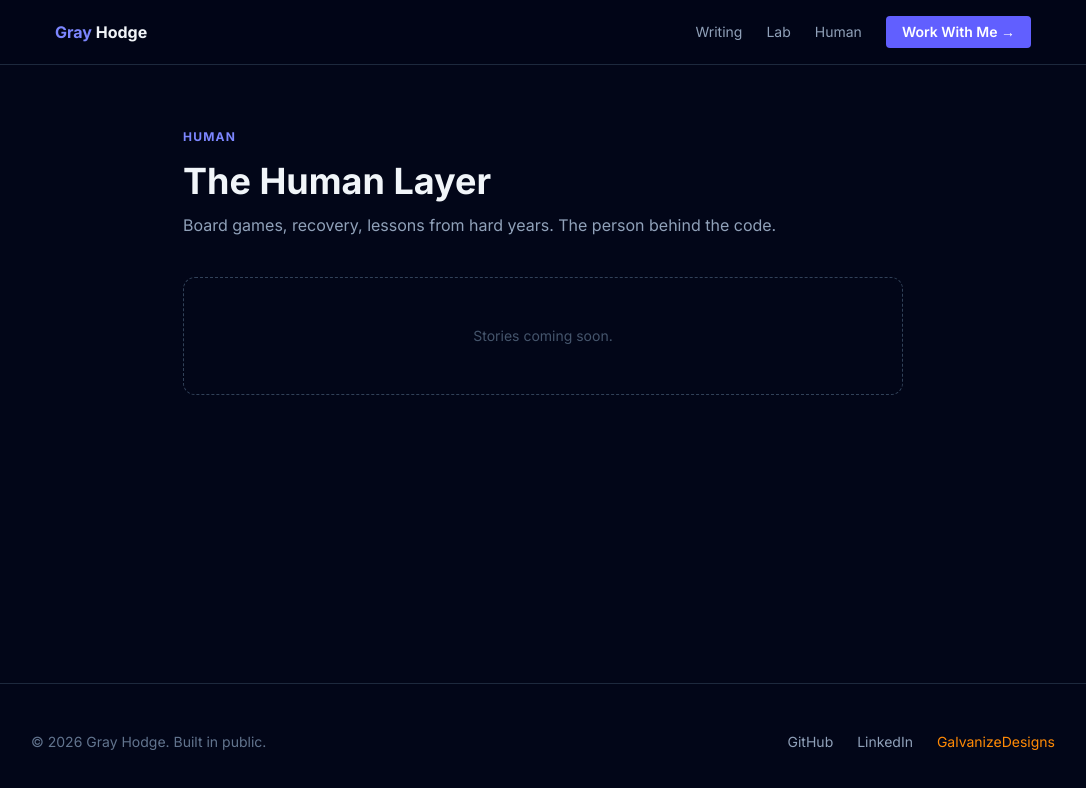
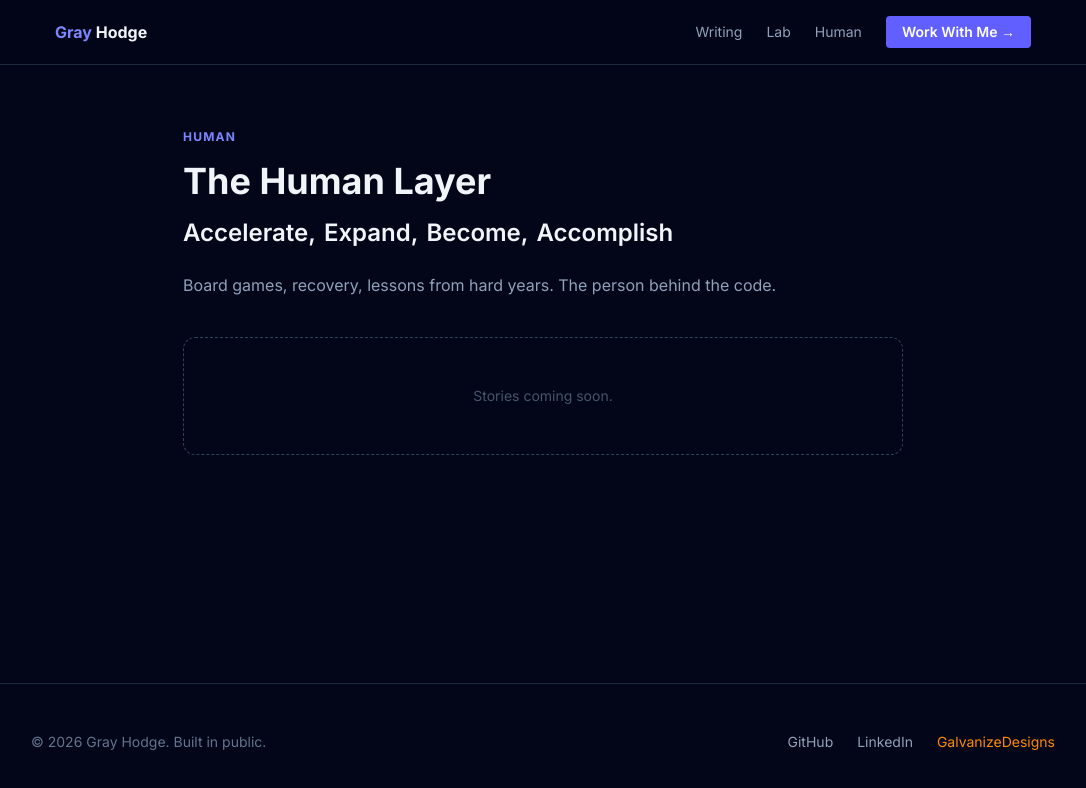
Before and after one commit to GradyHodge/gradyhodge.com, a Next.js app: page /human in a window 1280 px wide. Shown: the top 788 px of the page, without its empty margins (97-1183 px from the left). Built offline with nearby package versions, Linux system fonts and the light colour scheme.

Commit message:
feat: interactive motto subtitle on Human page

```diff
--- a/src/app/human/page.tsx
+++ b/src/app/human/page.tsx
@@ -1,5 +1,6 @@
 // src/app/human/page.tsx
 import type { Metadata } from 'next'
+import { MottoSubtitle } from '@/components/MottoSubtitle'
 
 export const metadata: Metadata = {
   title: 'Human — Gray Hodge',
@@ -12,7 +13,8 @@ export default function HumanPage() {
       <div className="text-xs font-bold tracking-widest text-indigo-400 uppercase mb-4">
         Human
       </div>
-      <h1 className="text-4xl font-bold text-slate-100 mb-3">The Human Layer</h1>
+      <h1 className="text-4xl font-bold text-slate-100 mb-4">The Human Layer</h1>
+      <MottoSubtitle />
       <p className="text-slate-400 mb-10">
         Board games, recovery, lessons from hard years. The person behind the code.
       </p>
--- /dev/null
+++ b/src/components/MottoSubtitle.tsx
@@ -0,0 +1,36 @@
+'use client'
+
+import { useState } from 'react'
+
+const WORDS = [
+  { word: 'Accelerate', tip: 'Learn at an accelerated rate' },
+  { word: 'Expand', tip: 'Expand my mind to its fullest capacity' },
+  { word: 'Become', tip: 'Become my best self' },
+  { word: 'Accomplish', tip: 'Accomplish all the Lord will have me do' },
+]
+
+export function MottoSubtitle() {
+  const [active, setActive] = useState<number | null>(null)
+
+  return (
+    <div className="flex flex-wrap gap-x-2 gap-y-1 mb-6">
+      {WORDS.map((item, i) => (
+        <span key={item.word} className="relative inline-block">
+          <span
+            className="text-2xl font-semibold text-slate-100 cursor-default hover:text-indigo-400 transition-colors duration-200"
+            onMouseEnter={() => setActive(i)}
+            onMouseLeave={() => setActive(null)}
+          >
+            {item.word}{i < WORDS.length - 1 ? ',' : ''}
+          </span>
+          {active === i && (
+            <span className="absolute bottom-full left-1/2 -translate-x-1/2 mb-2 w-max max-w-[220px] bg-slate-800 border border-slate-600 text-slate-300 text-sm px-3 py-1.5 rounded-lg shadow-lg text-center pointer-events-none z-10">
+              {item.tip}
+              <span className="absolute top-full left-1/2 -translate-x-1/2 border-4 border-transparent border-t-slate-600" />
+            </span>
+          )}
+        </span>
+      ))}
+    </div>
+  )
+}
```
